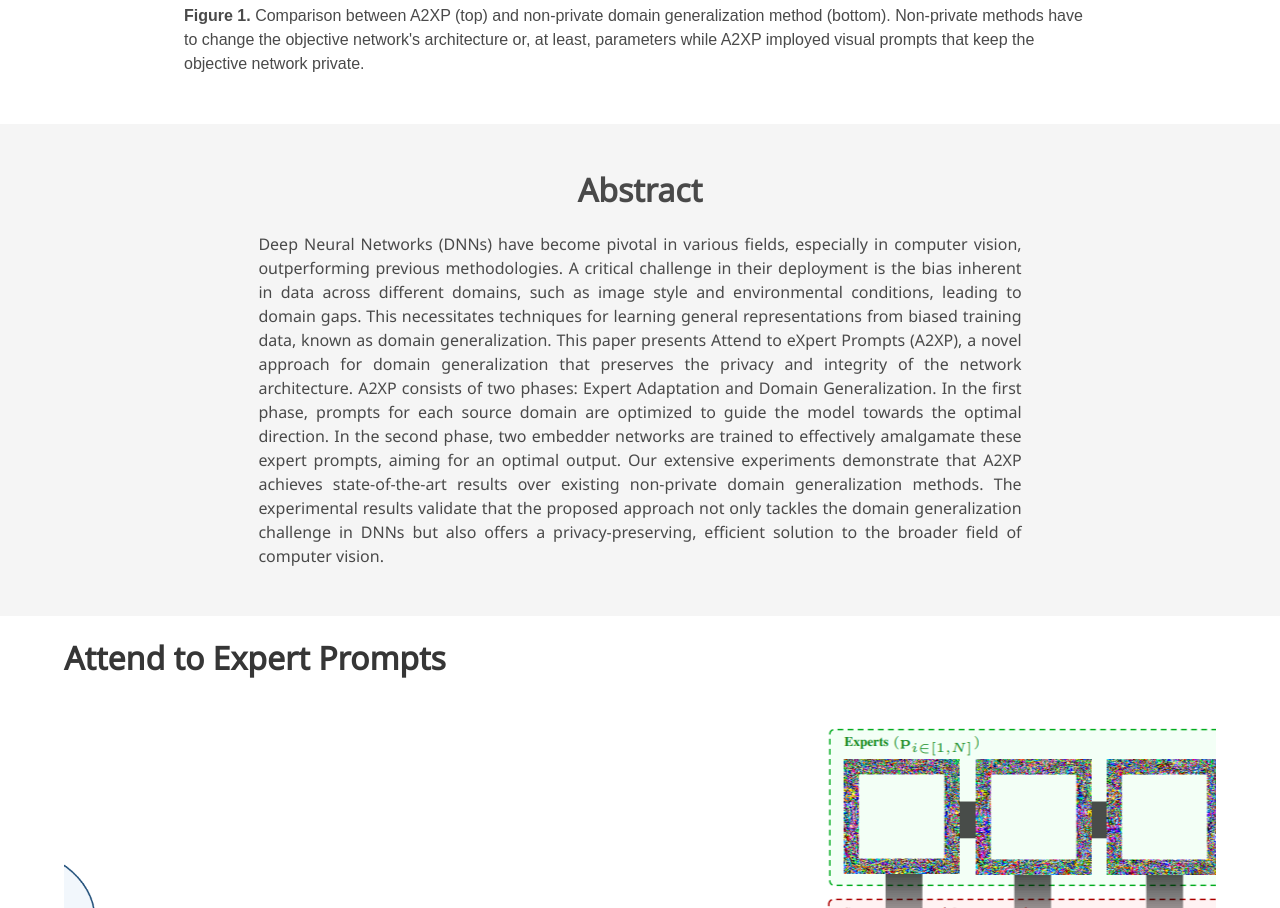
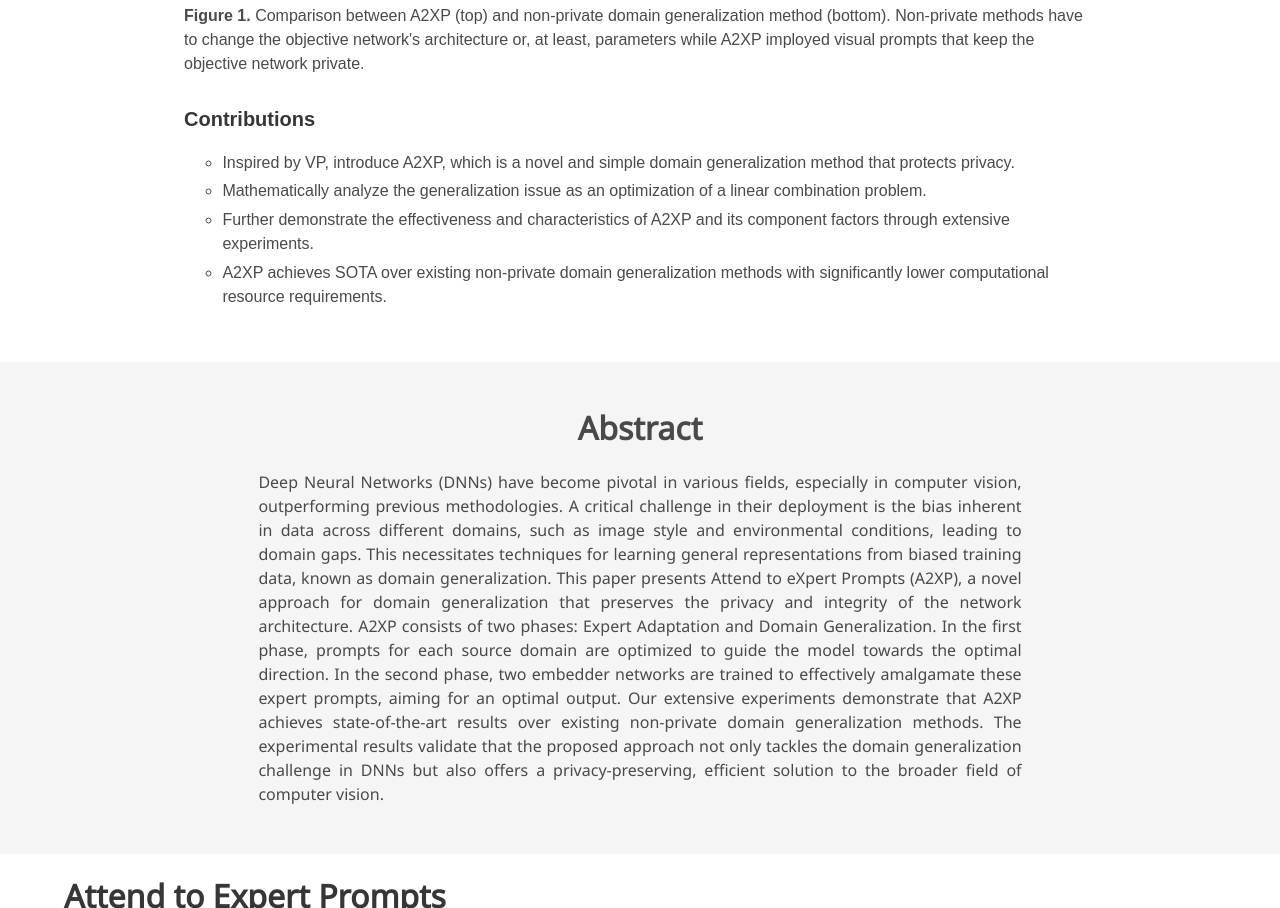
Before and after one commit to AIRLABkhu/A2XP, a plain HTML site: page index.html in a window 1280 px wide. Shown: the part 846-1754 px from the top of the page. Drawn offline with nearby package versions, Linux system fonts and the light colour scheme; some icons are missing; a web font is replaced by a local one.

Commit message:
On branch pages Your branch is ahead of 'origin/pages' by 1 commit.   (use "git push" to publish your local commits)
Changes to be committed:
	modified:   index.html

```diff
--- a/index.html
+++ b/index.html
@@ -122,7 +122,6 @@
     </div>
   </section>
 
-
   <!-- Teaser image -->
   <section class="hero teaser">
     <div class="container is-max-desktop">
@@ -135,7 +134,18 @@
             Non-private methods have to change the objective network's architecture or, at least, parameters while A2XP imployed visual prompts that keep the objective network private.
           </figcaption>
         </figure>
+
+        <div class="has-text-left" style="margin-top: 2em;">
+          <h5 class="title is-5" style="margin-bottom: 1em;">Contributions</h5>
+          <ol style="padding-left: 2.4em; list-style-type:circle;">
+            <li style="padding-bottom: 0.3em;"> Inspired by VP, introduce A2XP, which is a novel and simple domain generalization method that protects privacy.</li>
+            <li style="padding-bottom: 0.3em;"> Mathematically analyze the generalization issue as an optimization of a linear combination problem.</li>
+            <li style="padding-bottom: 0.3em;"> Further demonstrate the effectiveness and characteristics of A2XP and its component factors through extensive experiments.</li>
+            <li style="padding-bottom: 0.3em;"> A2XP achieves SOTA over existing non-private domain generalization methods with significantly lower computational resource requirements.</li>
+          </ol>
+        </div>
       </div>
+
     </div>
   </section>
   <!-- End teaser video -->
@@ -324,8 +334,8 @@
 
             <p>
               This page was built using the <a href="https://github.com/eliahuhorwitz/Academic-project-page-template"
-                target="_blank">Academic Project Page Template</a> which was adopted from the <a
-                href="https://nerfies.github.io" target="_blank">Nerfies</a> project page.
+                target="_blank">Academic Project Page Template</a> which was adopted from the <a
+                href="https://nerfies.github.io" target="_blank">Nerfies</a> project page.
               You are free to borrow the of this website, we just ask that you link back to this page in the footer.
               <br> This website is licensed under a <a rel="license"
                 href="http://creativecommons.org/licenses/by-sa/4.0/" target="_blank">Creative
```
